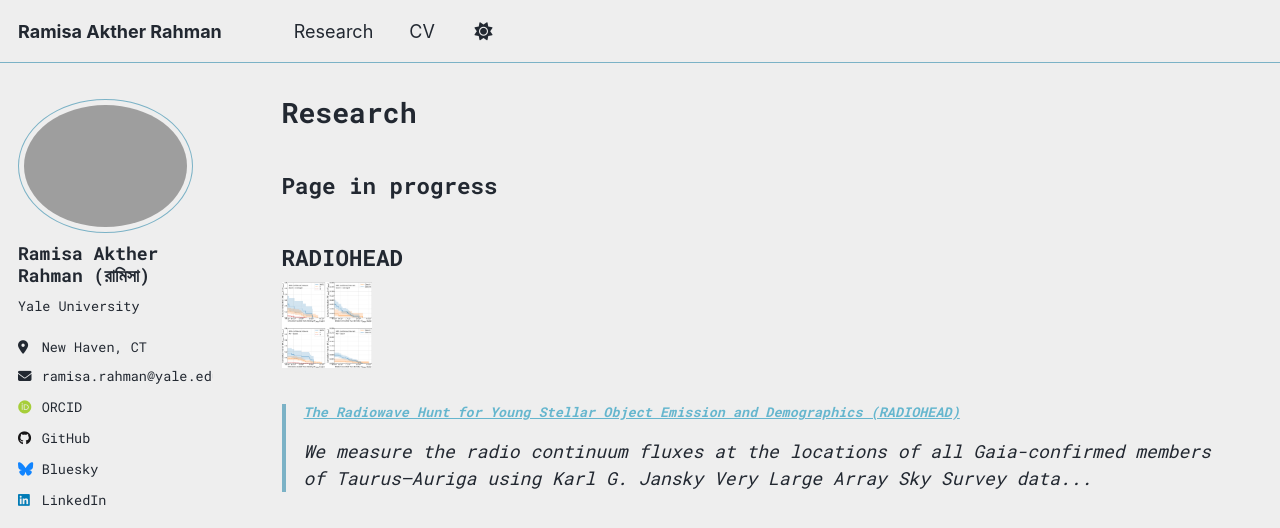
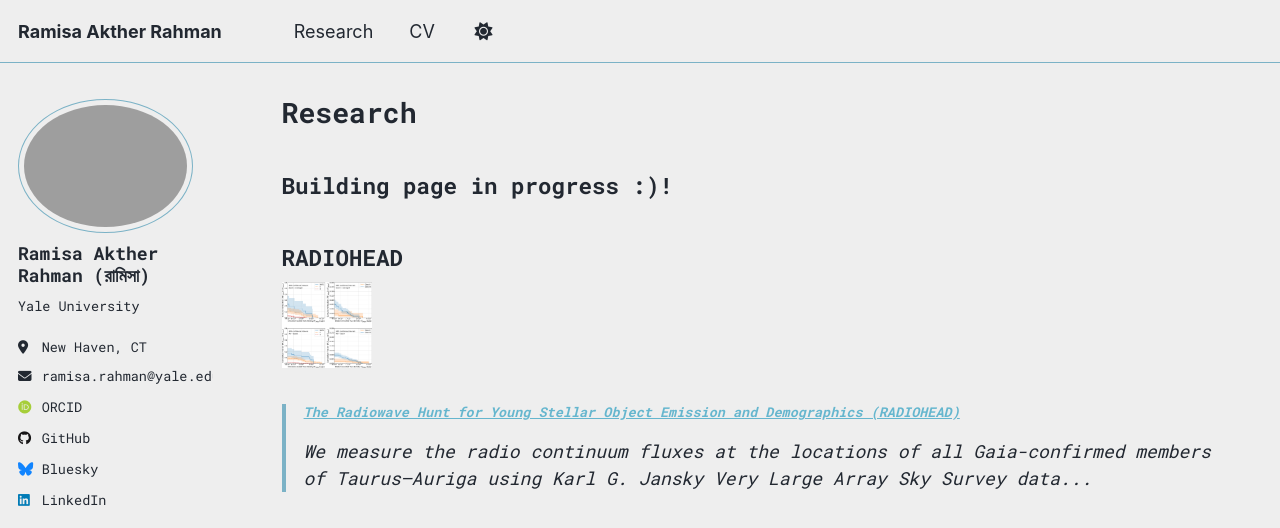
Before and after one commit to ramistarblob/ramistarblob.github.io, a Jekyll site: the page built from _pages/research.md, in a window 1280 px wide and 1078 px high, cut to the strip 0-528 px from the top of the window. Built offline with Jekyll 4.4.1, drawn with Linux system fonts in a browser that asks for light colours; some web fonts are replaced; a script that is not in the unit is left out.

Commit message:
Update research.md

```diff
--- a/_pages/research.md
+++ b/_pages/research.md
@@ -9,7 +9,7 @@ author_profile: true
 
 {% include base_path %}
 
-## Page in progress
+## Building page in progress :)!
 ## RADIOHEAD
 <div class="research-item">
   <img
```
